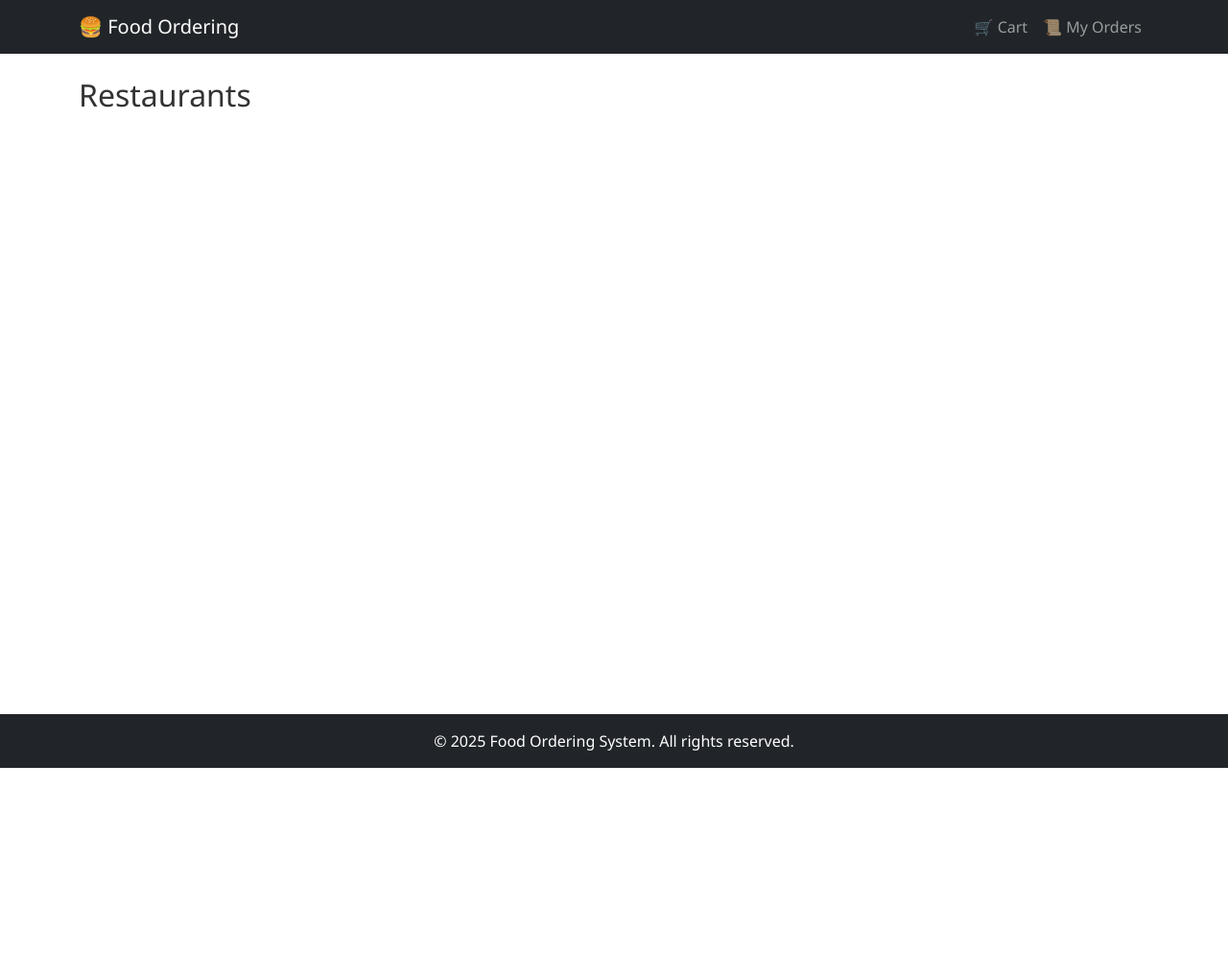
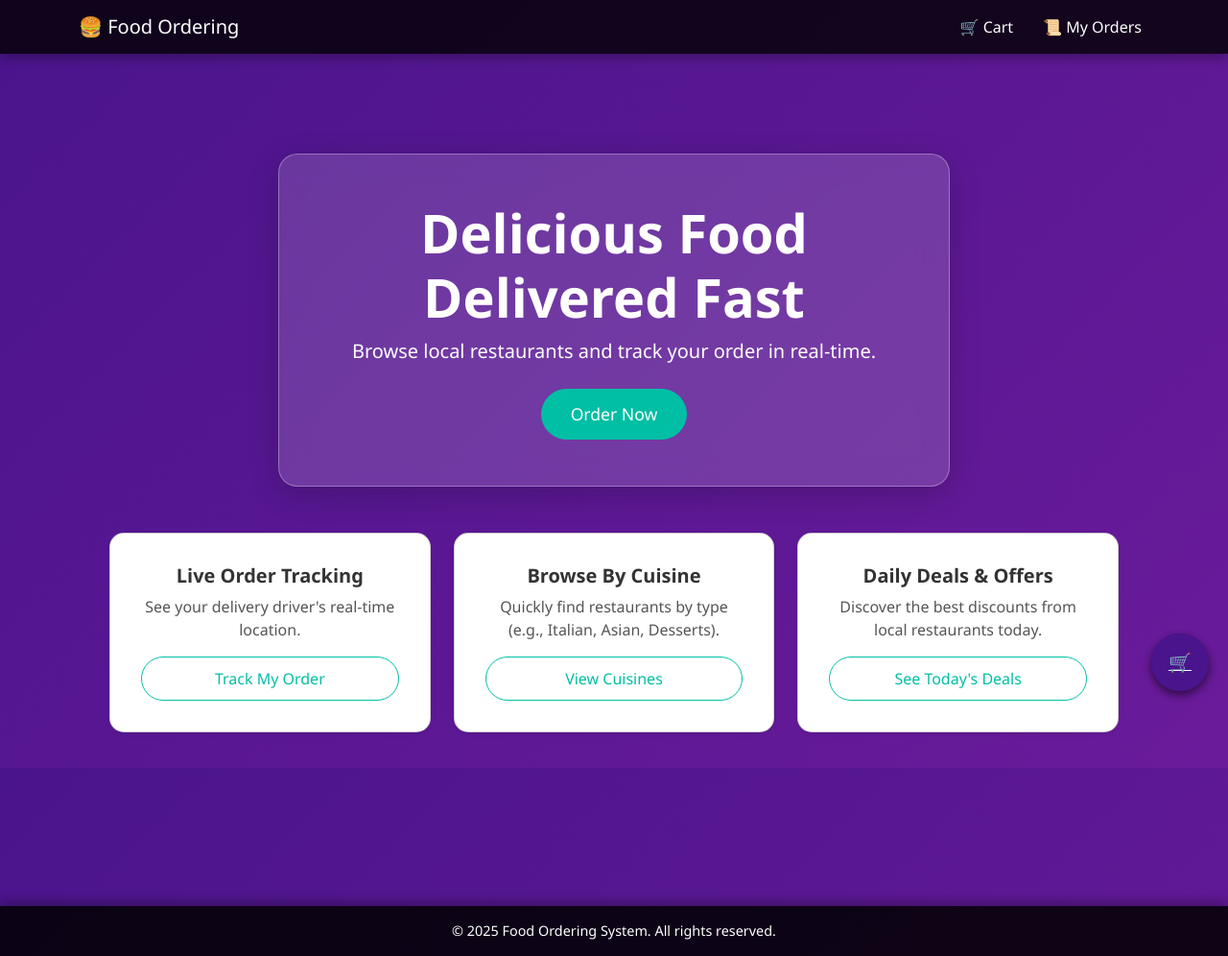
Before and after one commit to abikurian/food-ordering, a Flask app: page / in a window 1280 px wide. Shown: the whole page at 96% size. Before the commit the page ends 800 px from the top, so only its background shows below. Run offline with Flask 3, Linux system fonts and the light colour scheme; data that the repository does not hold is empty.

Commit message:
Updated menu items

```diff
--- a/backend/app.py
+++ b/backend/app.py
@@ -13,13 +13,18 @@ app.secret_key = "my_super_secret_key_123"  # Required for session management
 # --- HOME / RESTAURANTS ---
 @app.route('/')
 def home():
+    current_year = datetime.now().year
+    return render_template('home.html', current_year=current_year)
+
+@app.route('/menu')
+def view_menu():
     conn = get_connection()
     cur = conn.cursor()
     cur.execute("SELECT * FROM restaurants")
     restaurants = cur.fetchall()
     conn.close()
 
-    current_year = datetime.now().year  # Pass current year
+    current_year = datetime.now().year
     return render_template('menu.html', restaurants=restaurants, current_year=current_year)
 
 
@@ -36,6 +41,7 @@ def restaurant_menu(rid):
 
     conn.close()
     return render_template('order.html', restaurant=restaurant, items=items)
+
 
 
 # --- CART MANAGEMENT ---
--- a/static/css/style.css
+++ b/static/css/style.css
@@ -13,3 +13,25 @@ h2 {
 .btn {
   border-radius: 5px;
 }
+.hero {
+    min-height: 80vh;
+    display: flex;
+    flex-direction: column;
+    justify-content: center;
+}
+
+.features .card:hover {
+    transform: translateY(-5px);
+    transition: all 0.3s ease-in-out;
+}
+.brand-accent {
+  color: #00bfa5; /* teal accent color */
+  font-weight: 700;
+}
+.page-title {
+  color: #00bfa5;         /* accent color */
+  font-weight: 700;        /* bold */
+  text-shadow: 1px 1px 2px rgba(0,0,0,0.3);
+  font-size: 2rem;
+  margin-bottom: 1.5rem;
+}
--- a/templates/base.html
+++ b/templates/base.html
@@ -8,28 +8,140 @@
     <!-- Custom CSS -->
     <link rel="stylesheet" href="/static/css/style.css">
     <style>
-      /* Sticky Footer CSS */
+      /* Full page height */
       html, body {
         height: 100%;
+        margin: 0;
+        font-family: 'Segoe UI', Tahoma, Geneva, Verdana, sans-serif;
       }
 
       body {
         display: flex;
         flex-direction: column;
+        background: linear-gradient(135deg, #4a148c, #6a1b9a); /* purple gradient background */
+        color: #fff;
       }
 
-      main {
-        flex: 1 0 auto; /* This makes main content expand to fill space */
+      /* Navbar Styling */
+      .navbar {
+        background-color: rgba(0,0,0,0.8);
+        box-shadow: 0 4px 12px rgba(0,0,0,0.3);
+      }
+      .navbar .nav-link {
+        color: #fff;
+        margin-left: 15px;
+        transition: color 0.3s;
+      }
+      .navbar .nav-link:hover {
+        color: #00bfa5; /* teal accent */
       }
 
+      /* Footer Styling */
       footer {
-        flex-shrink: 0; /* Footer stays at bottom */
+        flex-shrink: 0;
+        background-color: rgba(0,0,0,0.85);
+        color: #fff;
+        text-align: center;
+        padding: 15px 0;
+        font-size: 0.9rem;
+        box-shadow: 0 -4px 12px rgba(0,0,0,0.3);
+      }
+
+      /* Main content expands */
+      main {
+        flex: 1 0 auto;
+        padding: 20px;
+      }
+
+      /* Alerts */
+      .alert {
+        background-color: rgba(255,255,255,0.15);
+        border: none;
+        color: #fff;
+      }
+
+      /* Glassmorphism card styling */
+      .glass-card {
+        background: rgba(255, 255, 255, 0.15);
+        backdrop-filter: blur(10px);
+        -webkit-backdrop-filter: blur(10px);
+        border: 1px solid rgba(255, 255, 255, 0.3);
+        box-shadow: 0 8px 32px rgba(0, 0, 0, 0.2);
+        color: #fff;
+        border-radius: 15px;
+        transition: transform 0.3s ease;
+      }
+      .glass-card:hover {
+        transform: translateY(-5px);
+      }
+
+      /* Buttons */
+      .btn-primary {
+        background-color: #00bfa5; /* aesthetic teal */
+        border-color: #00bfa5;
+        border-radius: 50px;
+        transition: all 0.3s ease;
+      }
+      .btn-primary:hover {
+        background-color: #008e76;
+        border-color: #008e76;
+        transform: translateY(-2px);
+      }
+      .btn-outline-primary {
+        border-color: #00bfa5;
+        color: #00bfa5;
+        border-radius: 50px;
+        transition: all 0.3s ease;
+      }
+      .btn-outline-primary:hover {
+        background-color: #00bfa5;
+        color: #fff;
+        transform: translateY(-2px);
+      }
+
+      /* Floating Cart Button */
+      .floating-cart {
+        position: fixed;
+        bottom: 80px;
+        right: 20px;
+        width: 60px;
+        height: 60px;
+        background-color: #4a148c;
+        color: #fff;
+        border-radius: 50%;
+        box-shadow: 0 4px 8px rgba(0,0,0,0.3);
+        display: flex;
+        align-items: center;
+        justify-content: center;
+        font-size: 1.2rem;
+        z-index: 1000;
+        transition: transform 0.3s ease;
+      }
+      .floating-cart:hover {
+        transform: translateY(-3px);
+      }
+
+      /* Cards */
+      .card {
+        border-radius: 15px;
+        overflow: hidden;
+        transition: transform 0.3s ease, box-shadow 0.3s ease;
+      }
+      .card:hover {
+        transform: translateY(-5px);
+        box-shadow: 0 12px 24px rgba(0,0,0,0.3);
+      }
+      .card-title {
+        color: #333;
+      }
+      .card-text {
+        color: #555;
       }
     </style>
   </head>
   <body>
     <!-- Navbar -->
-    <nav class="navbar navbar-expand-lg navbar-dark bg-dark mb-4">
+    <nav class="navbar navbar-expand-lg navbar-dark mb-4">
       <div class="container">
         <a class="navbar-brand" href="{{ url_for('home') }}">🍔 Food Ordering</a>
         <button class="navbar-toggler" type="button" data-bs-toggle="collapse" data-bs-target="#navbarNav"
@@ -60,14 +172,16 @@
           </div>
         {% endif %}
       {% endwith %}
-
       {% block content %}{% endblock %}
     </main>
 
     <!-- Footer -->
-    <footer class="bg-dark text-white text-center py-3">
+    <footer>
       &copy; {{ current_year }} Food Ordering System. All rights reserved.
     </footer>
+
+    <!-- Floating Cart -->
+    <a href="{{ url_for('view_cart') }}" class="floating-cart">🛒</a>
 
     <!-- Bootstrap JS -->
     <script src="https://cdn.jsdelivr.net/npm/bootstrap@5.3.2/dist/js/bootstrap.bundle.min.js"></script>
--- a/templates/cart.html
+++ b/templates/cart.html
@@ -39,7 +39,9 @@
 
   <form action="{{ url_for('checkout') }}" method="POST">
     <button type="submit" class="btn btn-success">✅ Place Order</button>
-    <a href="{{ url_for('home') }}" class="btn btn-secondary ms-2">← Back to Restaurants</a>
+<a href="{{ url_for('view_menu') }}" class="btn btn-primary">← Back to Restaurants</a>
+
+
   </form>
 {% else %}
   <div class="alert alert-info">Your cart is empty.</div>
--- /dev/null
+++ b/templates/home.html
@@ -0,0 +1,139 @@
+{% extends "base.html" %}
+
+{% block content %}
+<main class="d-flex flex-column align-items-center" style="min-height: 100vh; padding-top: 60px; padding-bottom: 100px;">
+
+  <!-- Glass Hero Card -->
+  <div class="glass-card text-center p-5 mb-5" style="max-width: 700px; border-radius: 20px;">
+    <h1 class="fw-bold display-4">Delicious Food Delivered Fast</h1>
+    <p class="lead mb-4">Browse local restaurants and track your order in real-time.</p>
+    <a href="{{ url_for('view_menu') }}" class="btn btn-lg btn-primary">Order Now</a>
+  </div>
+
+  <!-- Feature Cards Section -->
+  <div class="container">
+    <div class="row g-4">
+      <!-- Card 1: Live Tracking -->
+      <div class="col-md-4">
+        <div class="card shadow-sm h-100 text-center p-3">
+          <div class="card-body d-flex flex-column justify-content-between">
+            <h5 class="card-title fw-bold">Live Order Tracking</h5>
+            <p class="card-text">See your delivery driver's real-time location.</p>
+            <a href="{{ url_for('view_orders') }}" class="btn btn-outline-primary mt-auto">Track My Order</a>
+          </div>
+        </div>
+      </div>
+
+      <!-- Card 2: Browse By Cuisine -->
+      <div class="col-md-4">
+        <div class="card shadow-sm h-100 text-center p-3">
+          <div class="card-body d-flex flex-column justify-content-between">
+            <h5 class="card-title fw-bold">Browse By Cuisine</h5>
+            <p class="card-text">Quickly find restaurants by type (e.g., Italian, Asian, Desserts).</p>
+            <a href="{{ url_for('view_menu') }}" class="btn btn-outline-primary mt-auto">View Cuisines</a>
+          </div>
+        </div>
+      </div>
+
+      <!-- Card 3: Daily Deals -->
+      <div class="col-md-4">
+        <div class="card shadow-sm h-100 text-center p-3">
+          <div class="card-body d-flex flex-column justify-content-between">
+            <h5 class="card-title fw-bold">Daily Deals & Offers</h5>
+            <p class="card-text">Discover the best discounts from local restaurants today.</p>
+            <a href="{{ url_for('view_menu') }}" class="btn btn-outline-primary mt-auto">See Today's Deals</a>
+          </div>
+        </div>
+      </div>
+    </div>
+  </div>
+
+</main>
+
+<!-- Floating Cart Button -->
+<a href="{{ url_for('view_cart') }}"
+   class="position-fixed d-flex align-items-center justify-content-center"
+   style="bottom: 80px;  /* some distance from feature cards */
+          right: 20px;
+          width: 60px;
+          height: 60px;
+          background-color: #4a148c;
+          color: #fff;
+          border-radius: 50%;
+          box-shadow: 0 4px 8px rgba(0,0,0,0.3);
+          font-size: 1.5rem;
+          z-index: 1000;">
+   🛒
+</a>
+
+<style>
+/* Body Background */
+body {
+  background: linear-gradient(135deg, #4a148c, #6a1b9a);
+  font-family: 'Segoe UI', Tahoma, Geneva, Verdana, sans-serif;
+  color: #fff;
+}
+
+/* Glassmorphism Hero Card */
+.glass-card {
+  background: rgba(255, 255, 255, 0.15);
+  backdrop-filter: blur(15px);
+  -webkit-backdrop-filter: blur(15px);
+  border: 1px solid rgba(255, 255, 255, 0.3);
+  box-shadow: 0 8px 32px rgba(0, 0, 0, 0.2);
+  color: #fff;
+  transition: transform 0.3s ease;
+}
+.glass-card:hover {
+  transform: translateY(-5px);
+}
+
+/* Buttons */
+.btn-primary {
+  background-color: #00bfa5;
+  border-color: #00bfa5;
+  padding: 12px 30px;
+  font-size: 1.1rem;
+  border-radius: 50px;
+  transition: all 0.3s ease;
+}
+.btn-primary:hover {
+  background-color: #008e76;
+  border-color: #008e76;
+  transform: translateY(-2px);
+}
+
+.btn-outline-primary {
+  border-color: #00bfa5;
+  color: #00bfa5;
+  padding: 10px 25px;
+  border-radius: 50px;
+  transition: all 0.3s ease;
+}
+.btn-outline-primary:hover {
+  background-color: #00bfa5;
+  color: #fff;
+  transform: translateY(-2px);
+}
+
+/* Feature Cards */
+.card {
+  border-radius: 15px;
+}
+.card-title {
+  color: #333;
+}
+.card-text {
+  color: #555;
+}
+
+
+
+/* Responsive tweaks */
+@media (max-width: 767px) {
+  .glass-card {
+    padding: 30px 20px;
+  }
+}
+</style>
+{% endblock %}
--- a/templates/menu.html
+++ b/templates/menu.html
@@ -1,14 +1,22 @@
 {% extends 'base.html' %}
 {% block content %}
-<h2 class="mb-4">Restaurants</h2>
+<h2 class="mb-4" style="color:#00bfa5;">Restaurants</h2> <!-- Teal heading for accent -->
+
 <div class="row">
   {% for r in restaurants %}
     <div class="col-md-6 mb-3">
-      <div class="card shadow-sm">
+      <div class="card shadow-sm glass-card" style="background: rgba(255,255,255,0.25); color: #000;">
         <div class="card-body">
-          <h5 class="card-title">{{ r.name }}</h5>
-          <p class="card-text">Location: {{ r.location }} <br>Rating: {{ r.rating }}</p>
-          <a href="{{ url_for('restaurant_menu', rid=r.restaurant_id) }}" class="btn btn-primary">View Menu</a>
+          <h5 class="card-title" style="color:#1a1a1a;">{{ r.name }}</h5>
+          <p class="card-text" style="color:#333;">
+            Location: {{ r.location }} <br>
+            Rating: {{ r.rating }}
+          </p>
+          <a href="{{ url_for('restaurant_menu', rid=r.restaurant_id) }}"
+             class="btn btn-outline-primary"
+             style="border-color:#00bfa5; color:#00bfa5; border-radius:50px; transition: all 0.3s ease;">
+            View Menu
+          </a>
         </div>
       </div>
     </div>
--- a/templates/order.html
+++ b/templates/order.html
@@ -17,6 +17,8 @@
     </div>
   {% endfor %}
 </div>
-<a href="{{ url_for('home') }}" class="btn btn-secondary mt-3">← Back to Restaurants</a>
+<a href="{{ url_for('view_menu') }}" class="btn btn-primary">← Back to Restaurants</a>
+
+
 <a href="{{ url_for('view_cart') }}" class="btn btn-primary mt-3 ms-2">🛒 View Cart</a>
 {% endblock %}
```
Also changed, not shown: templates/orders.html (+9 -4 lines), readme.md.
